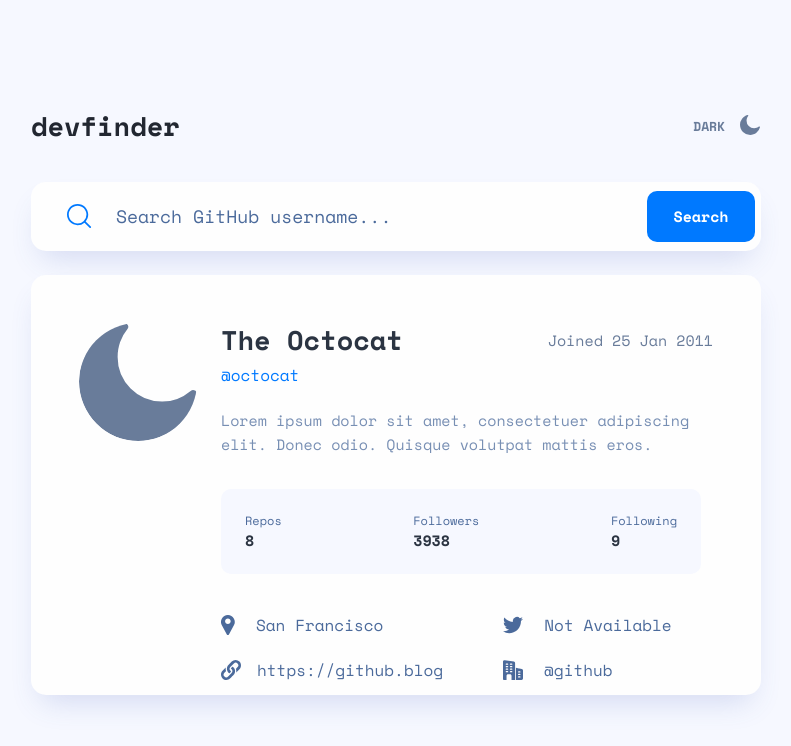
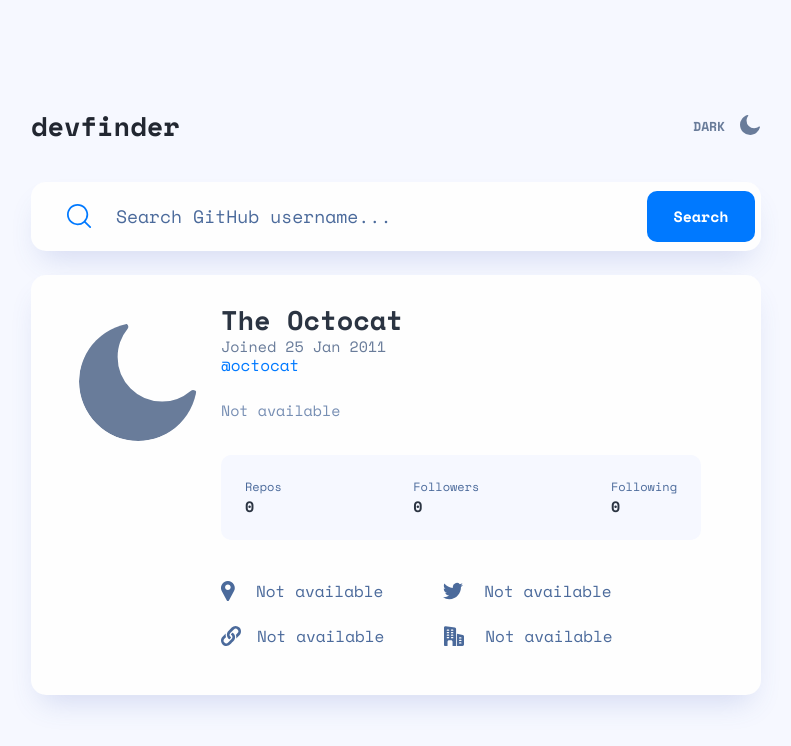
Before and after one commit to AndrioC/github-user-search-app-page-challenge, a React (Create React App) app: page / in a window 1280 px wide. Shown: the top 746 px of the page, without its empty margins (244-1035 px from the left). Built offline with nearby package versions, Linux system fonts and the light colour scheme.

Commit message:
added api github and fixed layout issues

```diff
--- a/package.json
+++ b/package.json
@@ -10,6 +10,7 @@
     "@types/node": "^12.0.0",
     "@types/react": "^17.0.0",
     "@types/react-dom": "^17.0.0",
+    "axios": "^0.21.4",
     "react": "^17.0.2",
     "react-dom": "^17.0.2",
     "react-scripts": "4.0.3",
@@ -42,6 +43,7 @@
     ]
   },
   "devDependencies": {
+    "@types/axios": "^0.14.0",
     "@types/styled-components": "^5.1.14"
   }
 }
--- a/src/pages/Home/index.tsx
+++ b/src/pages/Home/index.tsx
@@ -17,6 +17,8 @@
     BlogInfo,
 } from './styles'
 
+import api from '../../services/api';
+
 import moonIcon from '../../assets/icon-moon.svg';
 import searchIcon from '../../assets/icon-search.svg';
 import { useTheme } from '../../hooks/theme';
@@ -29,13 +31,45 @@
 import {ReactComponent as WebsiteIcon} from '../../assets/icon-website.svg';
 import {ReactComponent as CompanyIcon} from '../../assets/icon-company.svg';
 
+interface UserProps{
+    name: string;
+    avatar_url: string;
+    created_at: Date;
+    login: string;
+    bio: string;
+    public_repos: number;
+    followers: number;
+    following: number;
+    location: string;
+    twitter_username: string;
+    blog: string;
+    company: string;
+}
 
 const Home:React.FC = () => {
 
     const { toggleTheme, theme } = useTheme();
     const [themeStyle, setThemeStyle] = useState(() => theme.title === 'dark' ? true : false);
 
-    console.log("THME STYLE : ", themeStyle);
+    const [username, setUsername] = useState('');
+    const [userNotFound, setUserNotFound] = useState(false);
+
+    const [info, setInfo] = useState<UserProps>();
+
+
+    async function getInfo(){
+        try {
+            const response = await api.get(`/${username}`);
+
+            if (response.status === 200){
+                setInfo(response.data);
+            } else if (response.status === 404){
+                setUserNotFound(true);
+            }
+        } catch (err){
+            console.log(err);
+        }
+    }
 
     const handleChangeTheme = () => {
         setThemeStyle(!themeStyle);
@@ -59,44 +93,58 @@
 
                 <SearchBar>
                     <img src={searchIcon} alt="search"/>
-                    <input type="text" placeholder="Search GitHub username..."/>
-                    <button type="button">Search</button>
+                    <input
+                        type="text"
+                        placeholder="Search GitHub username..."
+                        onChange={(e) => setUsername(e.target.value)}
+                    />
+                    <button
+                        type="button"
+                        onClick={getInfo}
+                    >
+                        Search
+                    </button>
                 </SearchBar>
 
                 <ShowInfoContainer>
                     <ProfileImage>
-                        <img src={moonIcon} alt="profile"/>
+                        <img
+                            src={
+                            info?.avatar_url ?
+                            info.avatar_url :
+                            moonIcon}
+                            alt="profile"
+                        />
                     </ProfileImage>
 
                     <ShowInfo>
                         <HeaderInfo>
-                            <h3>The Octocat</h3>
+                            <h3>{info?.name ? info.name : "The Octocat"}</h3>
                             <span>Joined 25 Jan 2011</span>
                         </HeaderInfo>
 
                         <UserNameInfo>
-                            <span>@octocat</span>
+                            <span>@{info?.login ? info.login : "octocat"}</span>
                         </UserNameInfo>
 
                         <InfoBio>
                             <p>
-                                Lorem ipsum dolor sit amet, consectetuer adipiscing elit.
-                                Donec odio. Quisque volutpat mattis eros.
+                                {info?.bio ? info.bio : "Not available"}
                             </p>
                         </InfoBio>
 
                         <RepoInfo>
                             <div className="repo-qtd">
                                 <span>Repos</span>
-                                <h3>8</h3>
+                                <h3>{info?.public_repos ? info.public_repos : 0}</h3>
                             </div>
                             <div className="followers-qtd">
                                 <span>Followers</span>
-                                <h3>3938</h3>
+                                <h3>{info?.followers ? info.followers : 0}</h3>
                             </div>
                             <div className="following-qtd">
                                 <span>Following</span>
-                                <h3>9</h3>
+                                <h3>{info?.following ? info.following : 0}</h3>
                             </div>
                         </RepoInfo>
 
@@ -104,22 +152,27 @@
                             <CityInfo>
                                 <div className="city-info">
                                     <LocationIcon />
-                                    <span>San Francisco</span>
+                                    <span>{info?.location ? info.location : "Not available"}</span>
                                 </div>
                                 <div className="twitter-info">
                                     <TwitterIcon />
-                                    <span>Not Available</span>
+                                    <span>{info?.twitter_username ? info.twitter_username : "Not available"}</span>
                                 </div>
                             </CityInfo>
 
                             <BlogInfo>
                                 <div className="web-site-info">
                                     <WebsiteIcon />
-                                    <a href="https://github.blog" rel="noreferrer" target="_blank">https://github.blog</a>
+                                    <a
+                                        href={info?.blog ? info.blog : '_target'}
+                                        rel="noreferrer" target="_blank"
+                                    >
+                                        {info?.blog ? info.blog : "Not available"}
+                                    </a>
                                 </div>
                                 <div className="github-info">
                                     <CompanyIcon />
-                                    <span>@github</span>
+                                    <span>{info?.company ? info.company : "Not available"}</span>
                                 </div>
                             </BlogInfo>
                         </FooterInfo>
--- a/src/pages/Home/styles.ts
+++ b/src/pages/Home/styles.ts
@@ -219,16 +219,21 @@
     align-items: center;
     width: 100%;
     justify-content: space-between;
+    position: relative;
 
     h3 {
         font-size: 27px;
         font-weight: bold;
         color: ${({theme}) => theme.color.text};
+        position: absolute;
+        left: 0;
     }
 
     span {
         margin-right: 48px;
         font-size: 15px;
+        position: absolute;
+        top: 15px;
         color: ${({theme}) => theme.color.secondary};
     }
 
@@ -236,6 +241,14 @@
     @media(min-width: 540px) and (max-width: 767px){
         display: flex;
         flex-direction: column;
+        h3 {
+            font-size: 24px;
+            font-weight: bold;
+            color: ${({theme}) => theme.color.text};
+            position: absolute;
+            left: 183px;
+            top: -30px;
+        }
 
         span {
             margin-right: 13px;
@@ -252,10 +265,13 @@
             font-size: 15px;
             font-weight: bold;
             color: ${({theme}) => theme.color.text};
+            position: absolute;
+            left: 118px;
         }
 
         span {
             margin-left: 90px;
+            margin-top: 10px;
             font-size: 13px;
             color: ${({theme}) => theme.color.secondary};
         }
@@ -265,7 +281,7 @@
 
 
 export const UserNameInfo = styled.div`
-    margin-top: 3px;
+    margin-top: 33px;
     span {
         color: ${({theme}) => theme.color.primary};
     }
@@ -277,7 +293,10 @@
 
     /* Mobile Version */
     @media(max-width: 539px){
-        margin-right: 20px;
+    margin-top: 39px;
+       span {
+        margin-right: 30px;
+       }
     }
 
 `;
@@ -422,7 +441,7 @@
         display: flex;
         align-items: center;
         justify-content: center;
-        margin-left: 120px;
+        margin-left: 60px;
 
         span {
             margin-left: 21px;
--- /dev/null
+++ b/src/services/api.ts
@@ -0,0 +1,7 @@
+import axios from 'axios';
+
+const api = axios.create({
+    baseURL: "https://api.github.com/users"
+})
+
+export default api;
```
Also changed, not shown: 1 other file (tests, documents, lock files or other folders).
